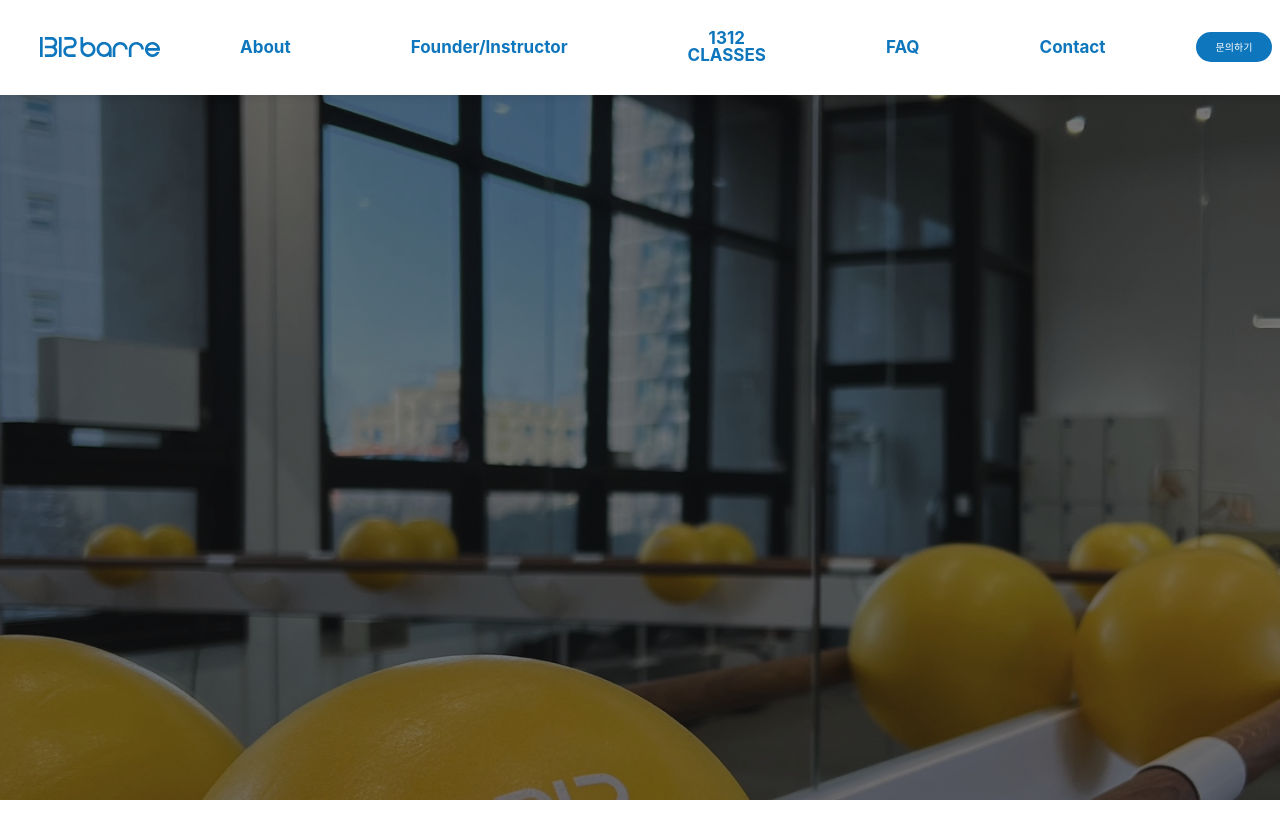
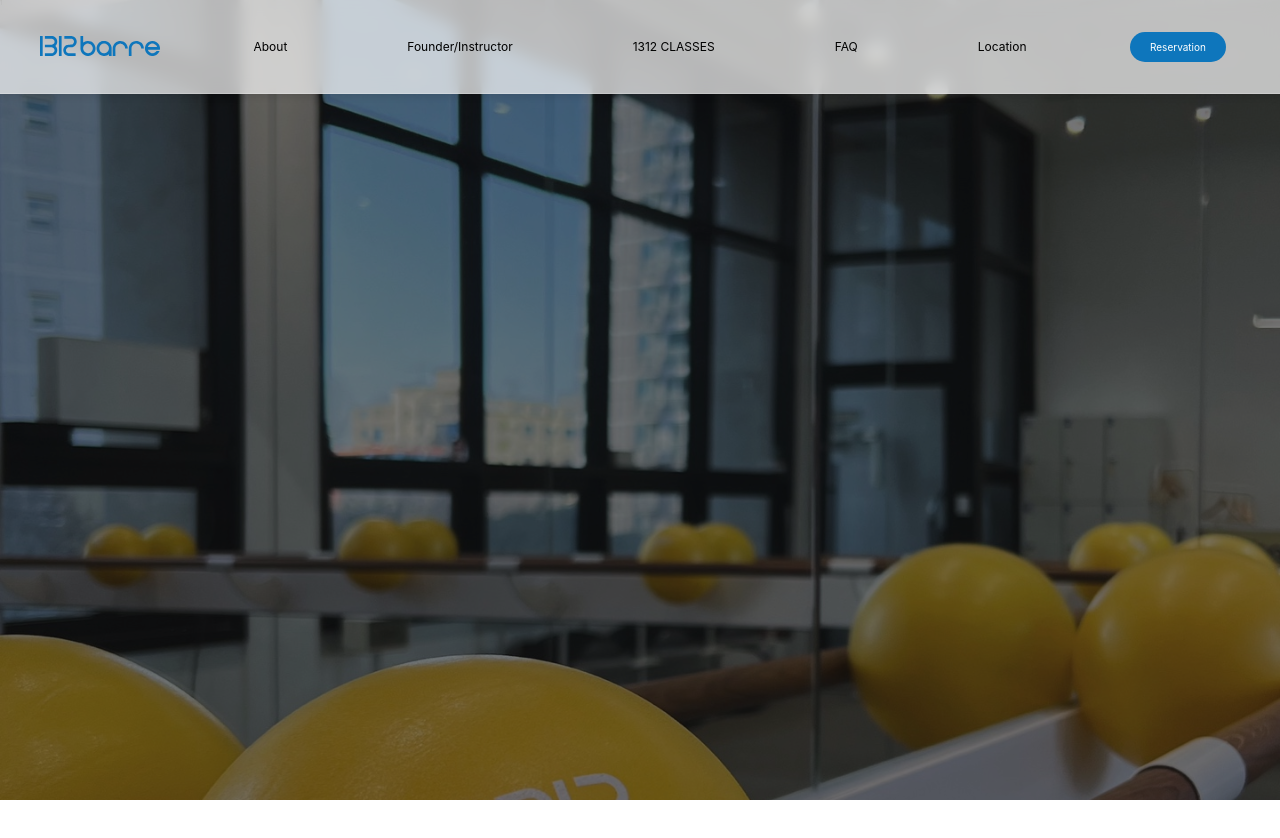
Before and after one commit to bangms/1312barre, a React (Create React App) app: page / in a window 1280 px wide. Shown: the top 838 px of the page. Built offline with nearby package versions, Linux system fonts and the light colour scheme.

Commit message:
header modify

```diff
--- a/src/components/Header.js
+++ b/src/components/Header.js
@@ -26,29 +26,21 @@ const Header = () => {
   const isPc = useMediaQuery({
     query: "(min-width:850px)",
   });
+
   const displayValue = useTransform(
     scrollY,
     [0, 600, 601],
-    ["flex", "flex", "none"]
-  );
-  const colorValue = useTransform(
-    scrollY,
-    [0, 375, 376],
-    ["#fff", "rgba(14,118,188,100)", "#fff"]
-  );
-  const txtColorValue = useTransform(
-    scrollY,
-    [0, 375, 376],
-    ["rgb(14,118,188)", "#fff", "rgb(14,118,188)"]
+    ["fixed", "fixed", "initial"]
   );
 
-  // 0~300px 구간: 완전 투명 → 반투명 그라데이션
-  // 그 이상: 짙은 메인 컬러 그라데이션으로 유지
-  const gradientValue = useTransform(scrollY, [0, 300, 99999], [
-    "linear-gradient(to bottom, rgba(14,118,188,0.5) 0%, rgba(14,118,188,0) 100%)",
-    "linear-gradient(to bottom, rgba(14,118,188,0.8) 0%, rgba(14,118,188,0.3) 100%)",
-    "linear-gradient(to bottom, rgba(14,118,188,1) 0%, rgba(14,118,188,1) 100%)"
-  ]);
+
+  useEffect(() => {
+    const unsubscribe = scrollYProgress.onChange((latest) =>
+      console.log("scrollYProgress:", latest)
+    );
+    return () => unsubscribe();
+  }, [scrollYProgress]);
+
 
   const handleScroll = () => {
     const scrollYValue = scrollY.get();
@@ -84,12 +76,12 @@ const Header = () => {
   });
   return (
     <>
-      <Wrapper style={{ background: colorValue, display: displayValue }}>
+      <Wrapper style={{ position: displayValue }}>
         <MenuContainer>
           <BtnList option={isPc}>
             <LogoBtn>
               <MotionLink to="/">
-                <MotionLogo style={{ fill: txtColorValue }} />
+                <MotionLogo style={{ fill: '#0E76BC' }} />
               </MotionLink>
             </LogoBtn>
             {isPc ? (
@@ -98,7 +90,6 @@ const Header = () => {
                   <MenuLi>
                     <MotionLink
                       to="/about"
-                      style={{ color: txtColorValue }}
                     >
                       About
                     </MotionLink>
@@ -106,17 +97,13 @@ const Header = () => {
                   <MenuLi>
                     <MotionLink
                       to="/founder"
-                      style={{ color: txtColorValue }}
                     >
                       Founder/Instructor
                     </MotionLink>
-                    <SubMenuUl
-                      style={{ background: colorValue, color: txtColorValue }}
-                    >
+                    <SubMenuUl>
                       <SubMenuLi>
                         <MotionLink
                           to="/founder"
-                          style={{ color: txtColorValue }}
                         >
                           Founder
                         </MotionLink>
@@ -124,7 +111,6 @@ const Header = () => {
                       <SubMenuLi>
                         <MotionLink
                           to="/founder"
-                          style={{ color: txtColorValue }}
                         >
                           Instructor
                         </MotionLink>
@@ -134,17 +120,13 @@ const Header = () => {
                   <MenuLi>
                     <MotionLink
                       to="/classes"
-                      style={{ color: txtColorValue }}
                     >
                       1312 CLASSES
                     </MotionLink>
-                    <SubMenuUl
-                      style={{ background: colorValue, color: txtColorValue }}
-                    >
+                    <SubMenuUl>
                       <SubMenuLi>
                         <MotionLink
                           to="/classes"
-                          style={{ color: txtColorValue }}
                         >
                           Align flow
                         </MotionLink>
@@ -152,7 +134,6 @@ const Header = () => {
                       <SubMenuLi>
                         <MotionLink
                           to="/classes"
-                          style={{ color: txtColorValue }}
                         >
                           Balance
                         </MotionLink>
@@ -160,7 +141,6 @@ const Header = () => {
                       <SubMenuLi>
                         <MotionLink
                           to="/classes"
-                          style={{ color: txtColorValue }}
                         >
                           Cardio boost
                         </MotionLink>
@@ -168,7 +148,6 @@ const Header = () => {
                       <SubMenuLi>
                         <MotionLink
                           to="/classes"
-                          style={{ color: txtColorValue }}
                         >
                           Power strength
                         </MotionLink>
@@ -178,7 +157,6 @@ const Header = () => {
                   <MenuLi>
                     <MotionLink
                       to="/faq"
-                      style={{ color: txtColorValue }}
                     >
                       FAQ
                     </MotionLink>
@@ -186,25 +164,23 @@ const Header = () => {
                   <MenuLi>
                     <MotionLink
                       to="/contact"
-                      style={{ color: txtColorValue }}
                     >
-                      Contact
+                      Location
                     </MotionLink>
                   </MenuLi>
                 </MenuUl>
                 <Contact>
                   <MotionLink
                     to="/contact"
-                    style={{ color: colorValue }}
                   >
-                    문의하기
+                    Reservation
                   </MotionLink>
                 </Contact>
               </>
             ) : (
               <>
                 <MobileMenuIconContainer>
-                  <MobileHeaderMenu btnColor={txtColorValue} backColor={colorValue} />
+                  <MobileHeaderMenu btnColor={'#0E76BC'} backColor={'rbga(255,255,255,0.7)'} />
                 </MobileMenuIconContainer>
               </>
             )}
@@ -229,13 +205,14 @@ const Wrapper = styled(motion.div)`
   width: 100%;
   height: 94px;
   z-index: 9999;
+  box-sizing: border-box;
   border-bottom: 1px solid rgba(255,255,255,0.2);
   box-shadow: 0 2px 8px rgba(0,0,0,0.1);
   backdrop-filter: blur(8px);    /* 블러 처리 */
   -webkit-backdrop-filter: blur(8px); /* 사파리 호환 */
   ${({ theme }) => theme.common.flexCenter};
-  ${(props) =>
-    props.option !== "hide" && (({ theme }) => theme.common.fixedTop)};
+  background: rgba(255,255,255,0.7);
+  position: fixed;
   @media screen and (max-width: 768px) {
     height: 64px;
   }
@@ -292,8 +269,7 @@ const MenuLi = styled(motion.li)`
     color: #000;
     text-decoration: none;
     transition: transform 0.3s cubic-bezier(0.22, 0.61, 0.36, 1) 0s;
-    font-size: 1.7rem;
-    font-weight: 700;
+    font-size: 1.2rem;
     text-align: center;
   }
   &:hover {
```
